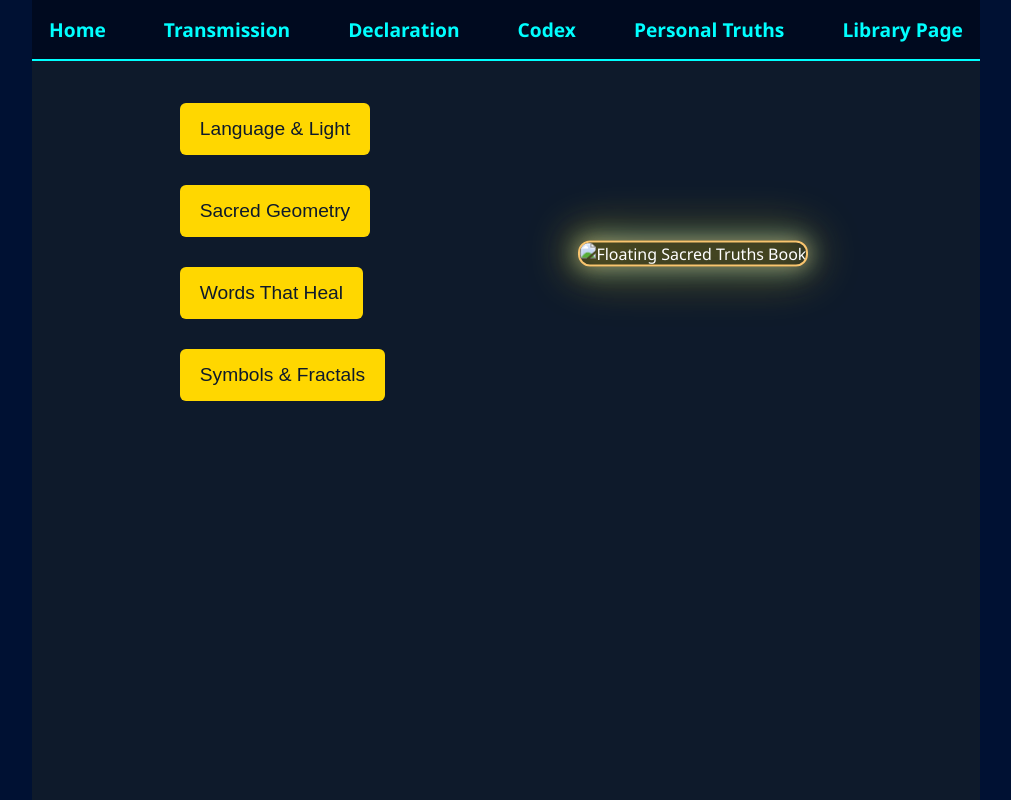
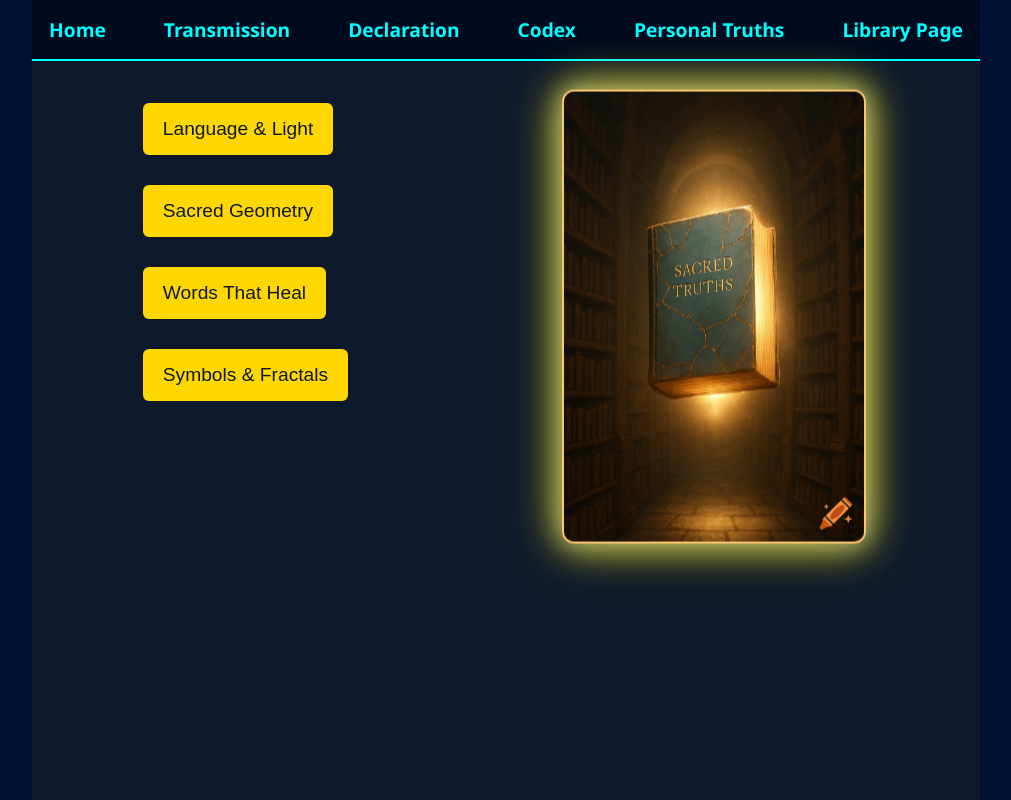
Before and after one commit to First-Builder/www.kintsugilibrary.org, a plain HTML site: page codex.html in a window 1280 px wide. Shown: the whole page, without its empty margins (134-1145 px from the left). Drawn offline with Linux system fonts and the light colour scheme.

Commit message:
Pushed Update codex.html

```diff
--- a/codex.html
+++ b/codex.html
@@ -20,6 +20,21 @@
 </nav>
 
 <head>
+  <style>
+  .floating-book {
+    width: 300px;
+    animation: float 6s ease-in-out infinite;
+    display: block;
+    margin: 0 auto 2rem;
+  }
+
+  @keyframes float {
+    0%   { transform: translateY(0px); }
+    50%  { transform: translateY(-20px); }
+    100% { transform: translateY(0px); }
+  }
+</style>
+
   <meta charset="UTF-8" />
   <meta name="viewport" content="width=device-width, initial-scale=1.0"/>
   <title>Codex of Harmonic Language</title>
@@ -154,7 +169,7 @@
     </div>
 
     <div class="right-column">
-      <img src="images/sacred_truths_book.png" alt="Floating Sacred Truths Book" />
+     <img src="images/Kintsugi_Book.webp" alt="Floating Sacred Book" class="floating-book">
     </div>
   </div>
 
```
